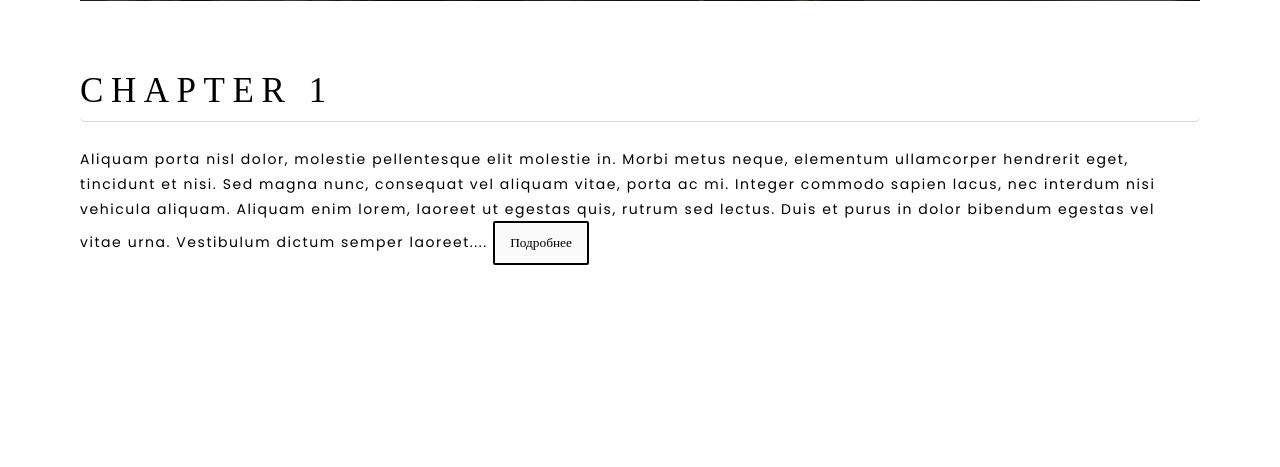
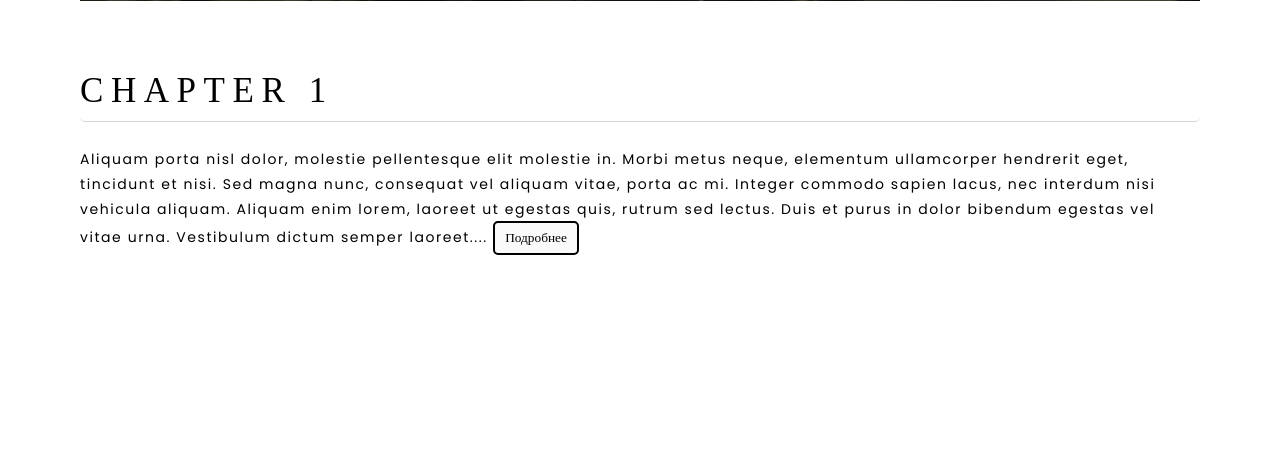
Before and after one commit to danilbutakov/animeBLOG, a PHP site: page /attack-on-titans.php in a window 1280 px wide. Shown: the part 494-961 px from the top of the page. Run offline with PHP 8.4, Linux system fonts and the light colour scheme; style sheets or scripts are compiled from the project's sources; some web fonts are replaced.

Commit message:
Работа с разверткой29

```diff
--- a/anime-blog/css/blog-detail.css
+++ b/anime-blog/css/blog-detail.css
@@ -803,9 +803,9 @@ body.lock {
 }
 
 button#btn2 {
-  padding: 10px 15px;
+  padding: 5px 10px;
   border: 2px black solid;
-  border-radius: 2px;
+  border-radius: 5px;
   color: black;
   background: #fafafa;
   transition: all 0.3s ease 0s;
@@ -818,9 +818,9 @@ button#btn2:hover {
 }
 
 button#btn3 {
-  padding: 10px 15px;
+  padding: 5px 10px;
   border: 2px black solid;
-  border-radius: 2px;
+  border-radius: 5px;
   color: black;
   background: #fafafa;
   transition: all 0.3s ease 0s;
--- a/anime-blog/scss/blog-detail.scss
+++ b/anime-blog/scss/blog-detail.scss
@@ -147,9 +147,9 @@ body.lock {
     display: none;
 }
 button#btn2 {
-    padding: 10px 15px;
+    padding: 5px 10px;
     border: 2px black solid;
-    border-radius: 2px;
+    border-radius: 5px;
     color: black;
     background: #fafafa;
     transition: all 0.3s ease 0s;
@@ -161,9 +161,9 @@ button#btn2 {
     }
 }
 button#btn3 {
-    padding: 10px 15px;
+    padding: 5px 10px;
     border: 2px black solid;
-    border-radius: 2px;
+    border-radius: 5px;
     color: black;
     background: #fafafa;
     transition: all 0.3s ease 0s;
```
